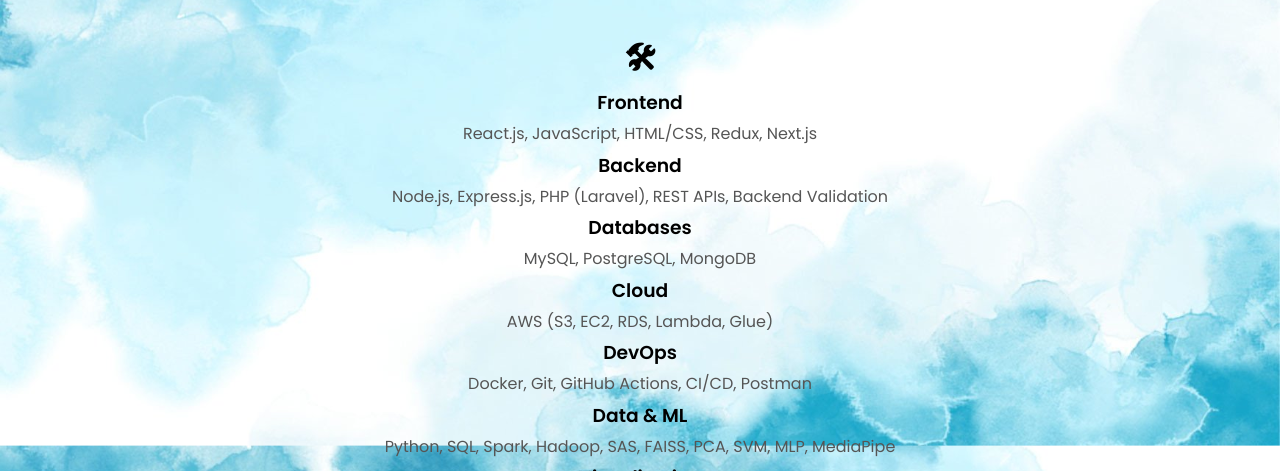
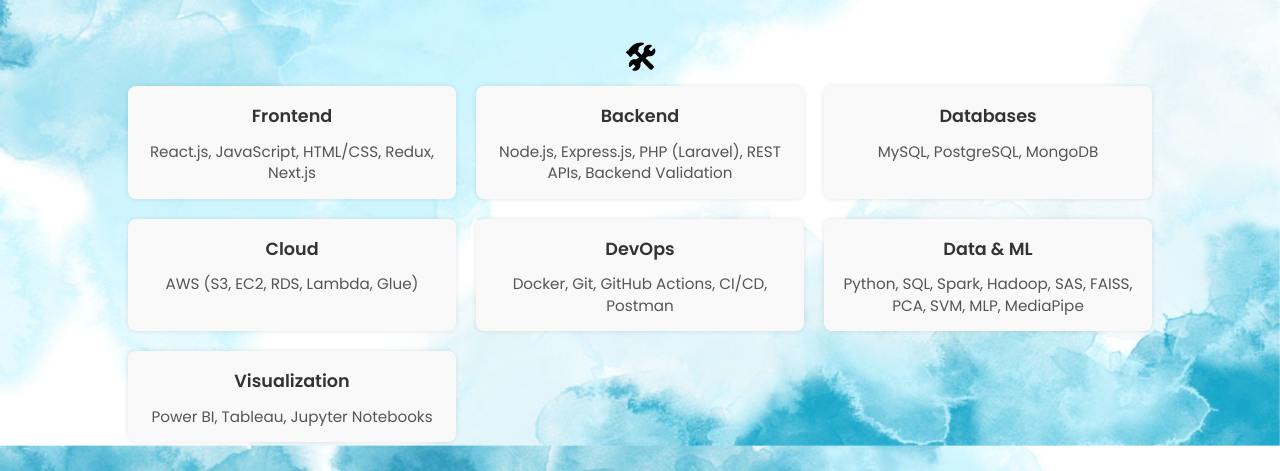
Before and after one commit to saivaishnavivedantham/saivaishnavivedantham.github.io, a plain HTML site: page index.html in a window 1280 px wide. Shown: the part 2110-2581 px from the top of the page. Drawn offline with Linux system fonts and the light colour scheme.

Commit message:
Update style for skills

```diff
--- a/style.css
+++ b/style.css
@@ -545,3 +545,29 @@
 footer p {
   text-align: center;
 }
+
+.tools-grid {
+  display: grid;
+  grid-template-columns: repeat(auto-fit, minmax(250px, 1fr));
+  gap: 20px;
+  margin-bottom: 30px;
+}
+
+.tools-grid div {
+  background-color: #f9f9f9;
+  padding: 15px;
+  border-radius: 8px;
+  box-shadow: 0 0 5px rgba(0,0,0,0.1);
+}
+
+.tools-grid h3 {
+  margin-bottom: 8px;
+  font-size: 1.1rem;
+  color: #333;
+}
+
+.tools-grid p {
+  font-size: 0.95rem;
+  color: #555;
+  line-height: 1.4;
+}
```
